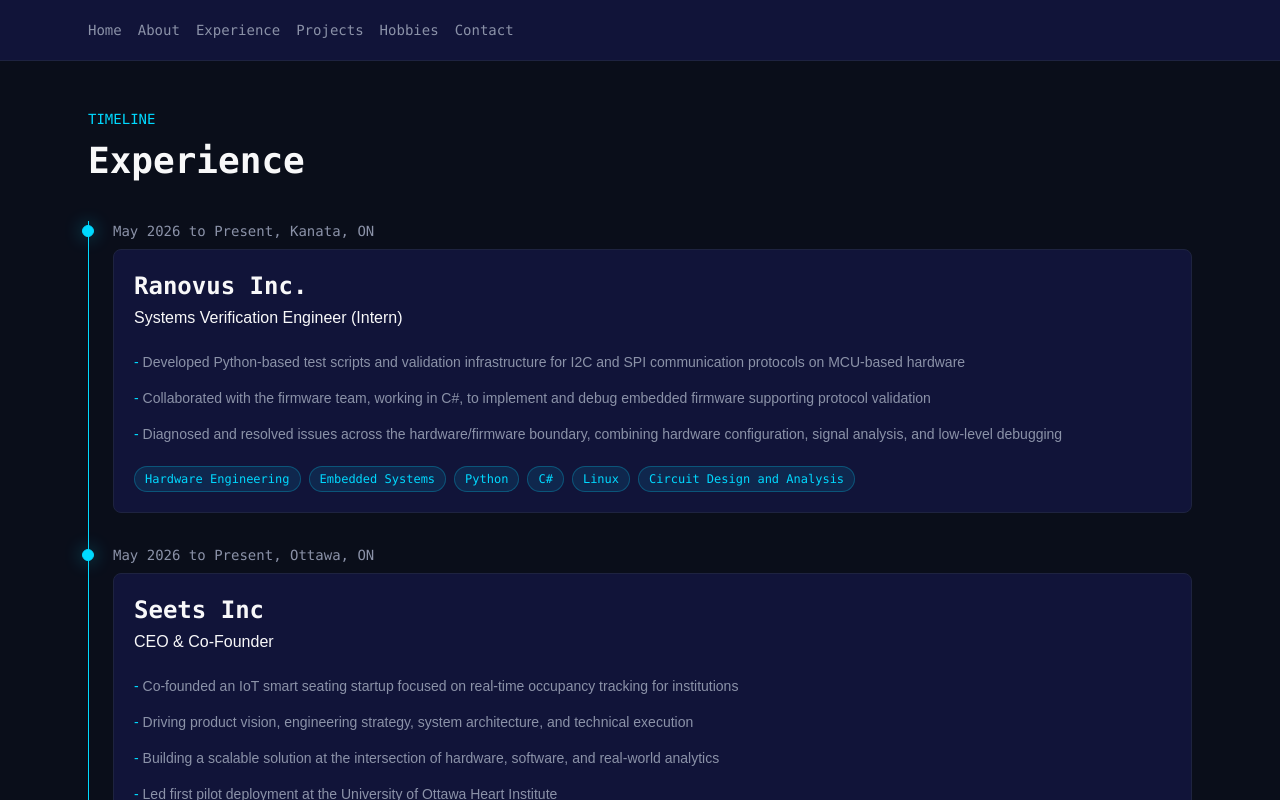
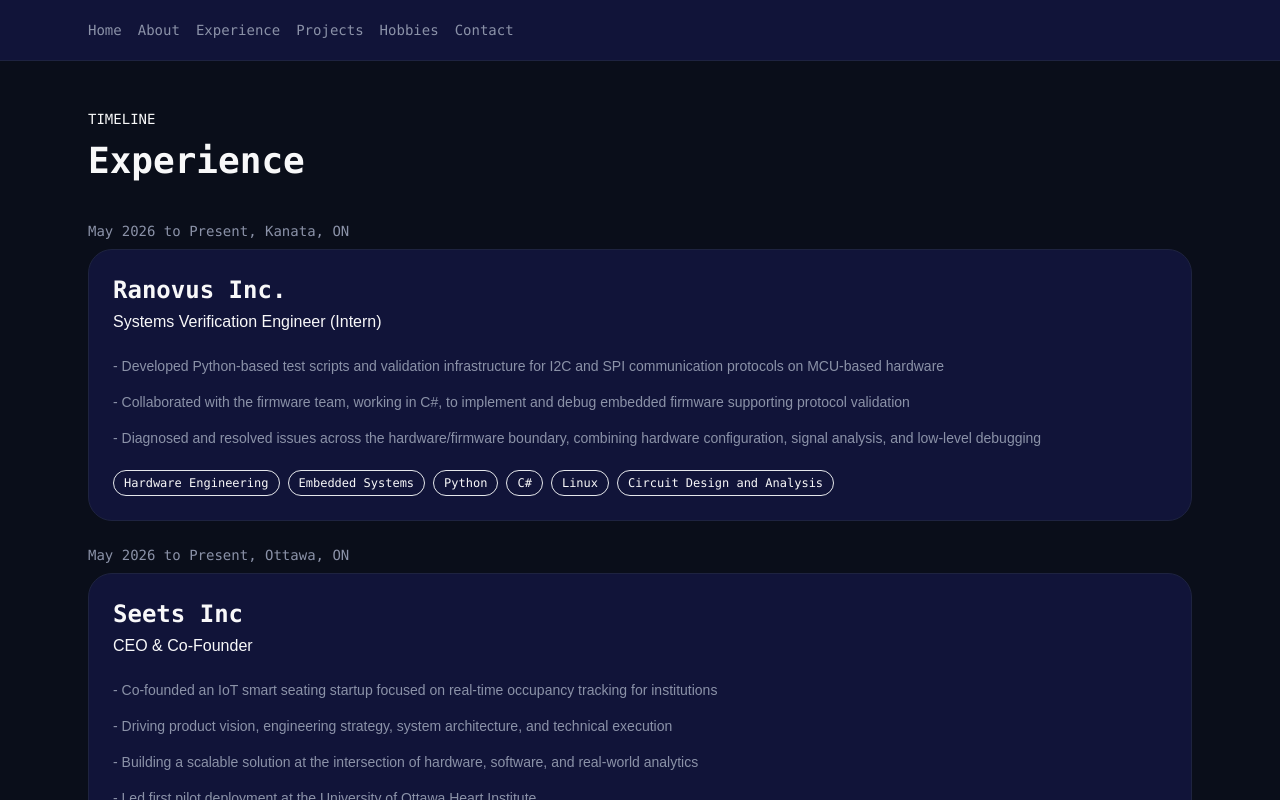
Before and after one commit to Zachary-Levesque/Portfolio, a Next.js app: page /experience in a window 1280 px wide. Shown: the top 800 px of the page. Built offline with nearby package versions, Linux system fonts and the light colour scheme.

Commit message:
Update page.tsx

```diff
--- a/app/experience/page.tsx
+++ b/app/experience/page.tsx
@@ -4,16 +4,15 @@
   return (
     <div className="space-y-10">
       <section className="max-w-3xl">
-        <p className="font-mono text-sm uppercase text-accent">Timeline</p>
+        <p className="font-mono text-sm uppercase text-accent-muted">Timeline</p>
         <h1 className="mt-3 font-mono text-4xl font-semibold">Experience</h1>
       </section>
 
-      <section className="relative space-y-8 border-l border-accent pl-6">
+      <section className="relative space-y-6">
         {experience.map((entry) => (
           <article key={`${entry.company}-${entry.role}`} className="relative">
-            <div className="absolute -left-[31px] top-1 h-3 w-3 rounded-full border border-accent bg-accent shadow-[0_0_18px_rgba(0,217,255,0.45)]" />
             <p className="font-mono text-sm text-muted">{entry.dateRange}</p>
-            <div className="mt-2 rounded-lg border border-border bg-surface p-5">
+            <div className="mt-2 rounded-3xl border border-border bg-surface p-6 transition-colors hover:border-accent-border">
               <div className="flex flex-wrap items-baseline justify-between gap-3">
                 <div>
                   <h2 className="font-mono text-2xl font-semibold text-foreground">
@@ -26,7 +25,7 @@
               <ul className="mt-5 space-y-3 text-sm leading-6 text-muted">
                 {entry.bullets.map((bullet) => (
                   <li key={bullet} className="pl-4">
-                    <span className="-ml-4 text-accent">- </span>
+                    <span className="-ml-4 text-accent-muted">- </span>
                     {bullet}
                   </li>
                 ))}
@@ -36,7 +35,7 @@
                 {entry.skills.map((skill) => (
                   <span
                     key={skill}
-                    className="rounded-full border border-accent/25 bg-accent/10 px-2.5 py-1 font-mono text-xs text-accent"
+                    className="rounded-full border border-accent-border bg-accent-soft px-2.5 py-1 font-mono text-xs text-accent-muted"
                   >
                     {skill}
                   </span>
```
